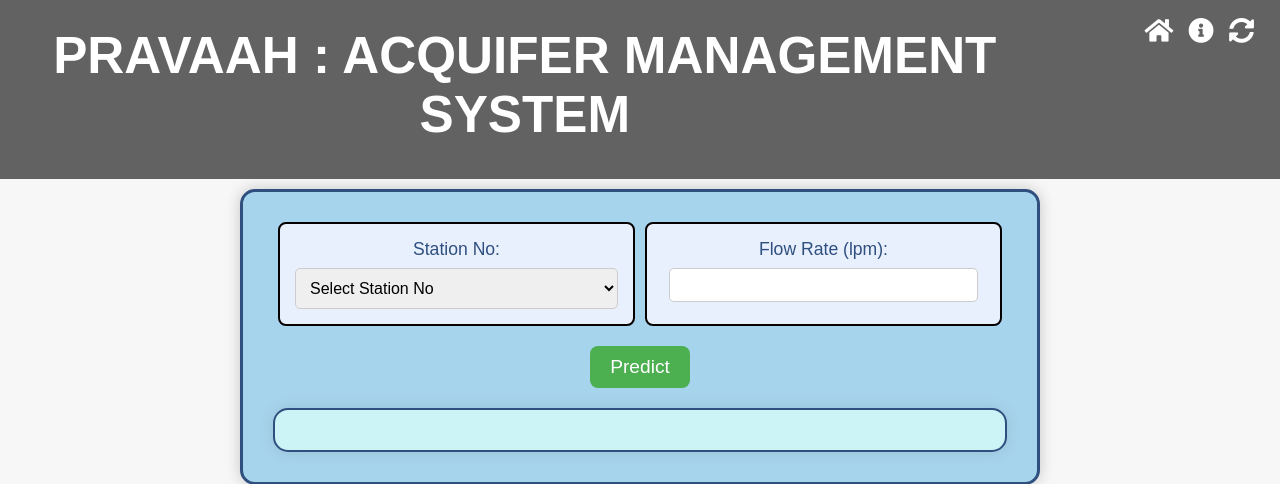
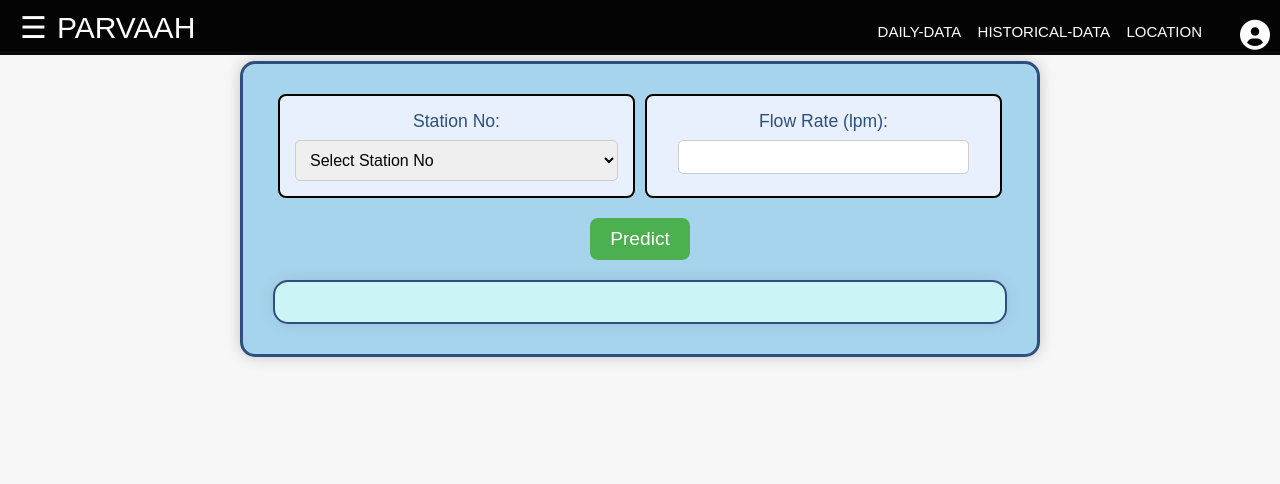
Before and after one commit to abhishekk-km/Pravaah--Autoflow-Aquifer-Management-System-Model, a Flask app: page / in a window 1280 px wide. Shown: the top 484 px of the page. After the commit the page ends 362 px from the top, so only its background shows below. Run offline with Flask 2, Linux system fonts and the light colour scheme; parts of the project's set-up code (start-up, migrations or seed data) failed here and were passed over.

Commit message:
Update index.html

```diff
--- a/templates/index.html
+++ b/templates/index.html
@@ -3,18 +3,82 @@
 <head>
     <meta charset="UTF-8">
     <meta name="viewport" content="width=device-width, initial-scale=1.0">
-    <title>PRAVAAH - Acquifer Management System</title>
+    <title>Aquifer System Sensor Data</title>
     <link rel="stylesheet" href="static/style.css">
-    <link rel="stylesheet" href="https://cdnjs.cloudflare.com/ajax/libs/font-awesome/5.15.4/css/all.min.css">
+    <link rel="stylesheet" href="static/Hstyle.css">
+        <link rel="stylesheet" href="https://cdnjs.cloudflare.com/ajax/libs/font-awesome/6.0.0-beta3/css/all.min.css">
+ <!-- Google Translate Script -->
+    <script type="text/javascript" src="https://translate.google.com/translate_a/element.js?cb=googleTranslateElementInit"></script>
+
+    <!-- Initialize Google Translate -->
+    <script type="text/javascript">
+        function googleTranslateElementInit() {
+            new google.translate.TranslateElement({
+             pageLanguage: 'en',  // Default page language
+             includedLanguages: 'en,hi',  // Languages available for translation (English, Hindi)
+             layout: google.translate.TranslateElement.InlineLayout.SIMPLE,  // Simple layout for the language selector
+             autoDisplay: false  // User needs to select the language
+         }, 'google_translate_element');
+     }
+ </script>
+
 </head>
 <body>
     <div class="header">
-        <h1>PRAVAAH : ACQUIFER MANAGEMENT SYSTEM</h1>
-        <div class="top-right-icons">
-            <i class="fas fa-home" onclick="window.location.href='https://pravaah.framer.website/home'" title="Home"></i>
-            <i class="fas fa-info-circle" onclick="window.location.href='https://triumphant-rectangle-155838.framer.app/page'" title="Info"></i>
-            <i class="fas fa-sync-alt" onclick="window.location.reload()" title="Reload"></i>
+        <!-- Navigation Bar -->
+        <div class="navbar">
+        <div class="menu-icon" id="menu-icon">&#9776;</div>
+        <a href="index.html">
+        <span class="website-name">PARVAAH</span>
+        </a>
+
+        <!-- Display Current Day, Date, and Time -->
+        <div class="profile-icon" id="profile-icon">
+            <div>
+                <a href="dailydata.html">
+                    <span class="navtag">DAILY-DATA</span>
+                </a>
+                <a href="dailydata.html">
+                    <span class="navtag">HISTORICAL-DATA</span>
+                </a>
+                <a href="map.html">
+                    <span class="navtag">LOCATION</span>
+                </a>
+            </div>
+        <div class="current-time" id="current-time">
+            <div class="datetime">
+                <div class="date"></div>
+                <div class="time"></div>
+            </div>
         </div>
+
+            <i class="fa fa-user-circle" aria-hidden="true" style="color: white; margin-top: 10px;"></i>
+         </div>
+    </div >
+</div>
+
+<!-- Left Sidebar -->
+<div class="sidebar" id="sidebar">
+    <div class="close-btn" id="close-btn">&times;</div>
+    <ul>
+        <li><a href="#home.html">Home</a></li>
+        <li><a href="#about">About</a></li>
+        <li><a href="#footer">Contact</a></li>
+        <li><a href="map.html">Location</a></li>
+        <div class="response">  <li><a href="dailydata.html">Daily Data</a></li>
+            <li><a href="dailydata.html">Historical Data</a></li>
+        </div>
+
+    </ul>
+</div>
+
+<!-- Right Sidebar (Profile Section) -->
+<div class="profile-sidebar" id="profile-sidebar">
+    <div class="close-btn" id="profile-close-btn">&times;</div>
+    <h2>Profile</h2>
+
+</div>
+
     </div>
 
     <div class="content">
@@ -44,8 +108,8 @@
 
             <div class="result-container">
                 {% if station_name %}
-                    <h2>Station Name: <span>{{ station_name }}</span></h2>
-                    <h2>TDS Level: <span>{{ tds_level }} mg/L</span></h2>
+                    <h3>Station Name: <span>{{ station_name }}</span></h3>
+                    <h3>TDS Level: <span>{{ tds_level }} mg/L</span></h3>
                     {% if flow_state == "Water above the ground level" %}
                         <h2>Water Status: <span>Overflow ({{ water_depth }} mm)</span></h2>
                     {% else %}
```
